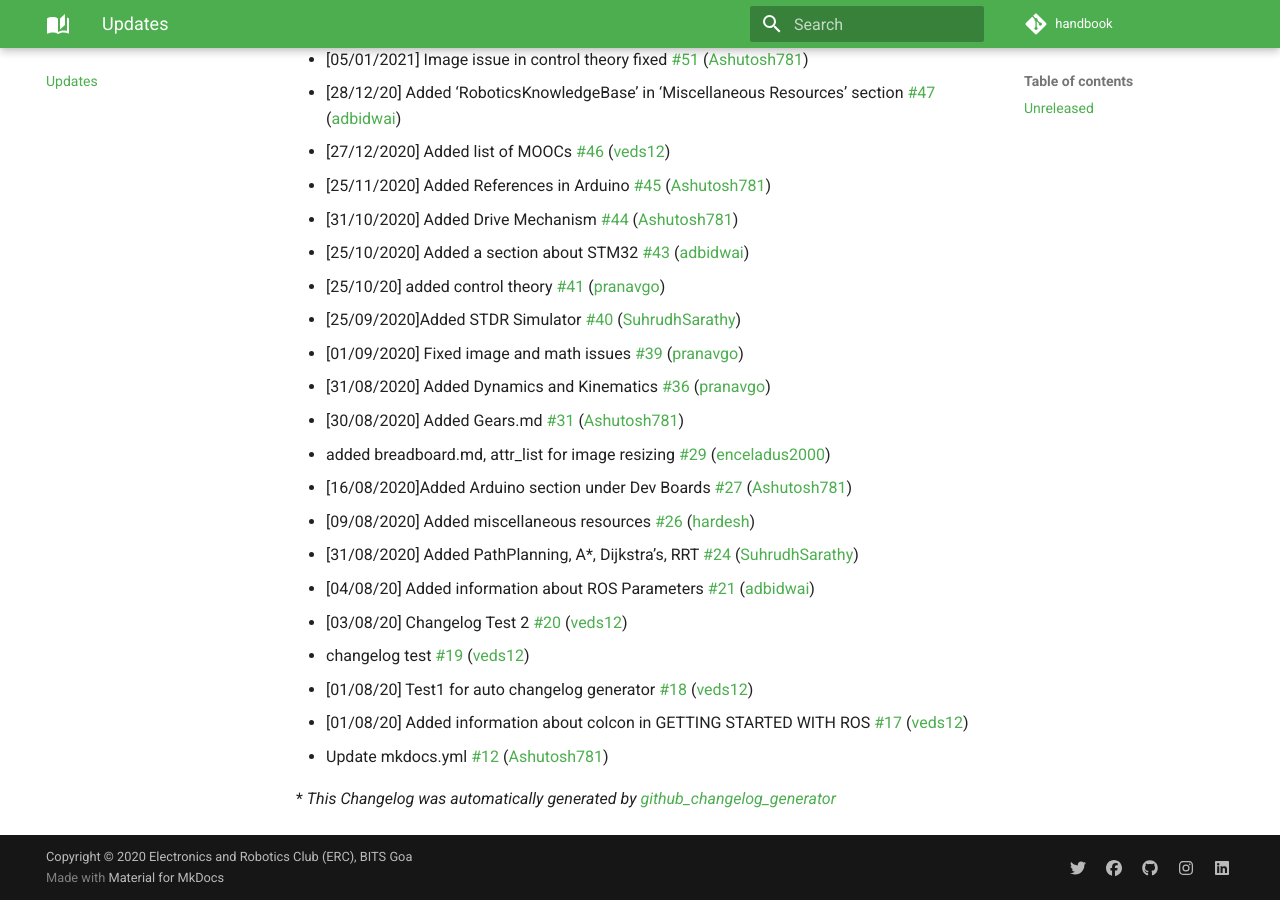
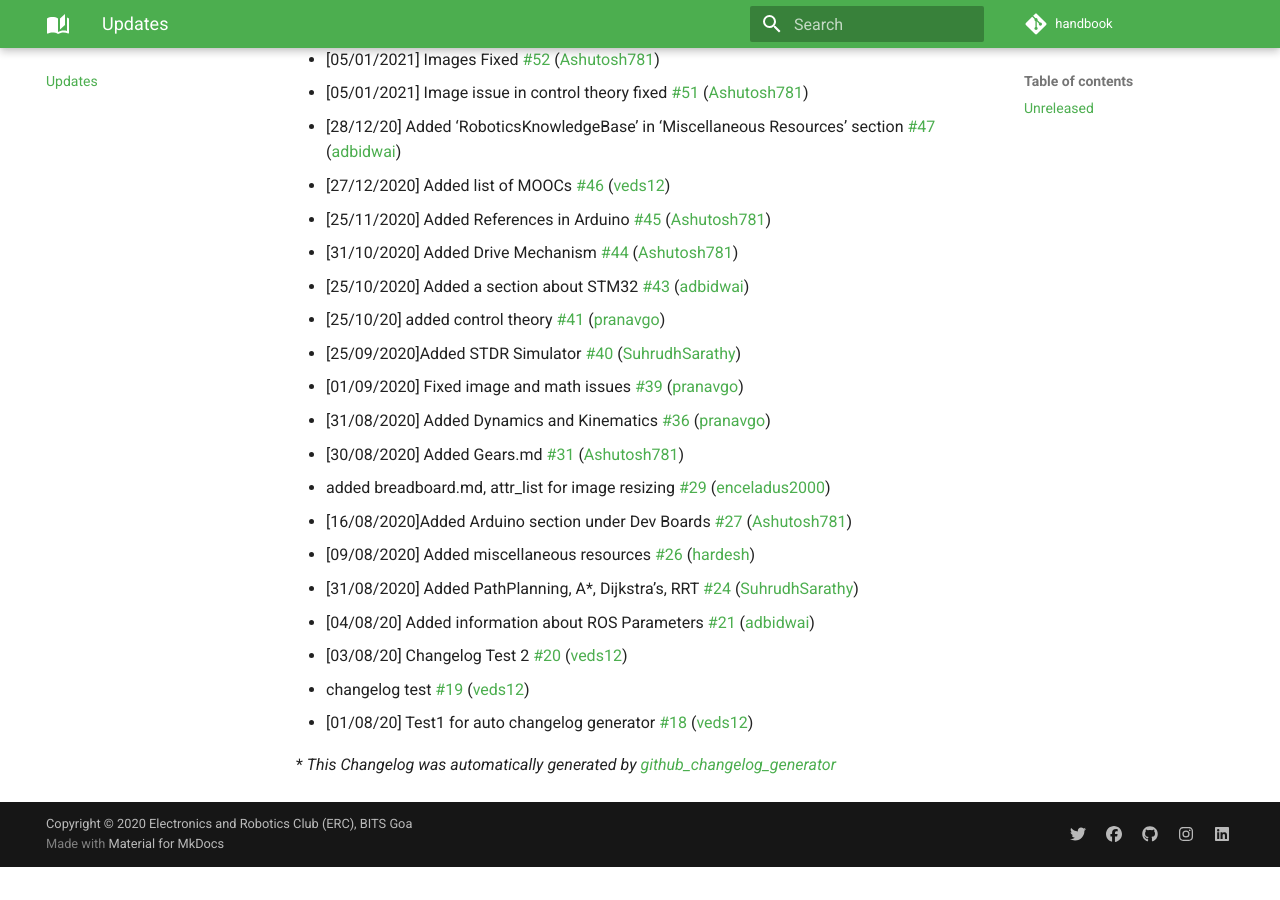
Before and after one commit to ERC-BPGC/handbook, an MkDocs documentation site: the page built from docs/CHANGELOG.md, in a window 1280 px wide and 900 px high, scrolled down 1683 px. Built offline with MkDocs 1.6.1 and Material for MkDocs 9.7.7, drawn with Linux system fonts in a browser that asks for light colours; comment, search, counter and statistics services are not loaded; after the commit the page ends 2550 px from its top, so only the background shows below that; some of the changed text lies outside the part shown.

Commit message:
Updated CHANGELOG.md

```diff
--- a/docs/CHANGELOG.md
+++ b/docs/CHANGELOG.md
@@ -68,8 +69,6 @@
 - \[03/08/20\] Changelog Test 2 [\#20](https://github.com/ERC-BPGC/handbook/pull/20) ([veds12](https://github.com/veds12))
 - changelog test [\#19](https://github.com/ERC-BPGC/handbook/pull/19) ([veds12](https://github.com/veds12))
 - \[01/08/20\] Test1 for auto changelog generator [\#18](https://github.com/ERC-BPGC/handbook/pull/18) ([veds12](https://github.com/veds12))
-- \[01/08/20\] Added information about colcon in GETTING STARTED WITH ROS [\#17](https://github.com/ERC-BPGC/handbook/pull/17) ([veds12](https://github.com/veds12))
-- Update mkdocs.yml [\#12](https://github.com/ERC-BPGC/handbook/pull/12) ([Ashutosh781](https://github.com/Ashutosh781))
 
 
 
```
Also changed, not shown: other parts of docs/CHANGELOG.md (+1 -0 lines).
